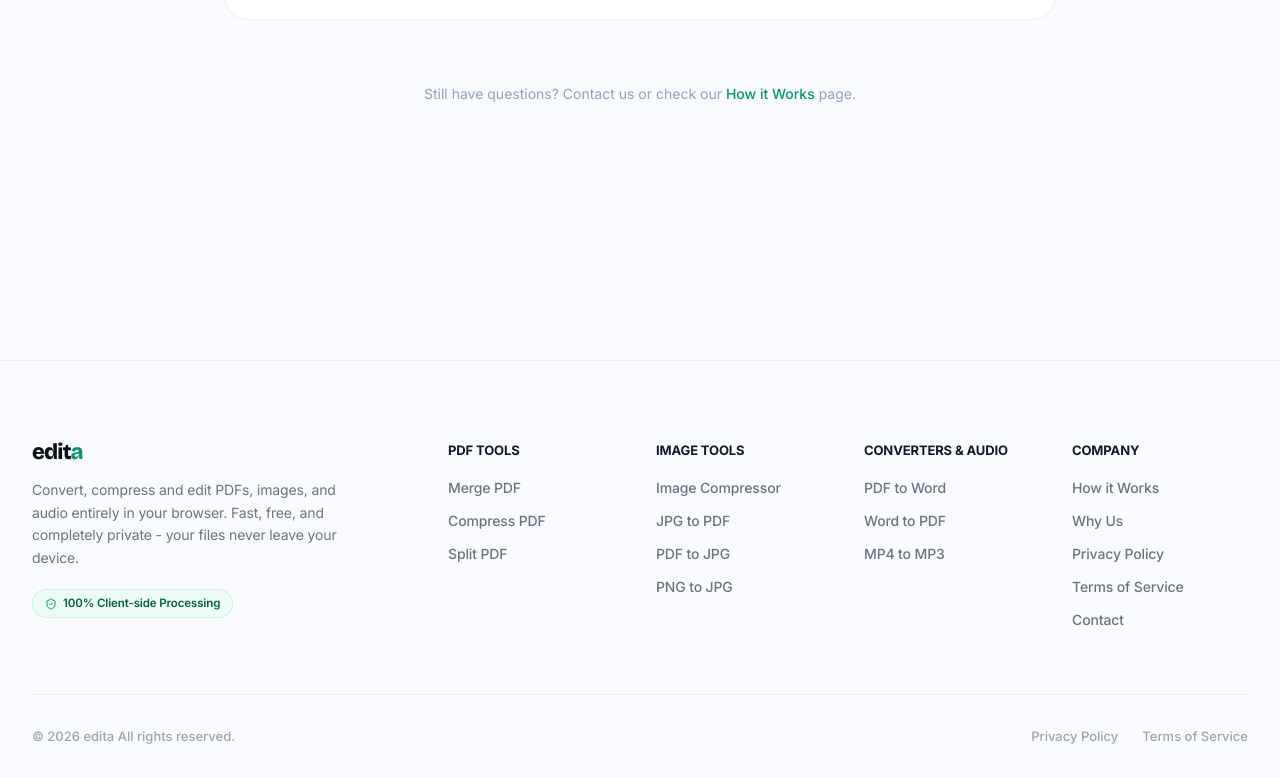
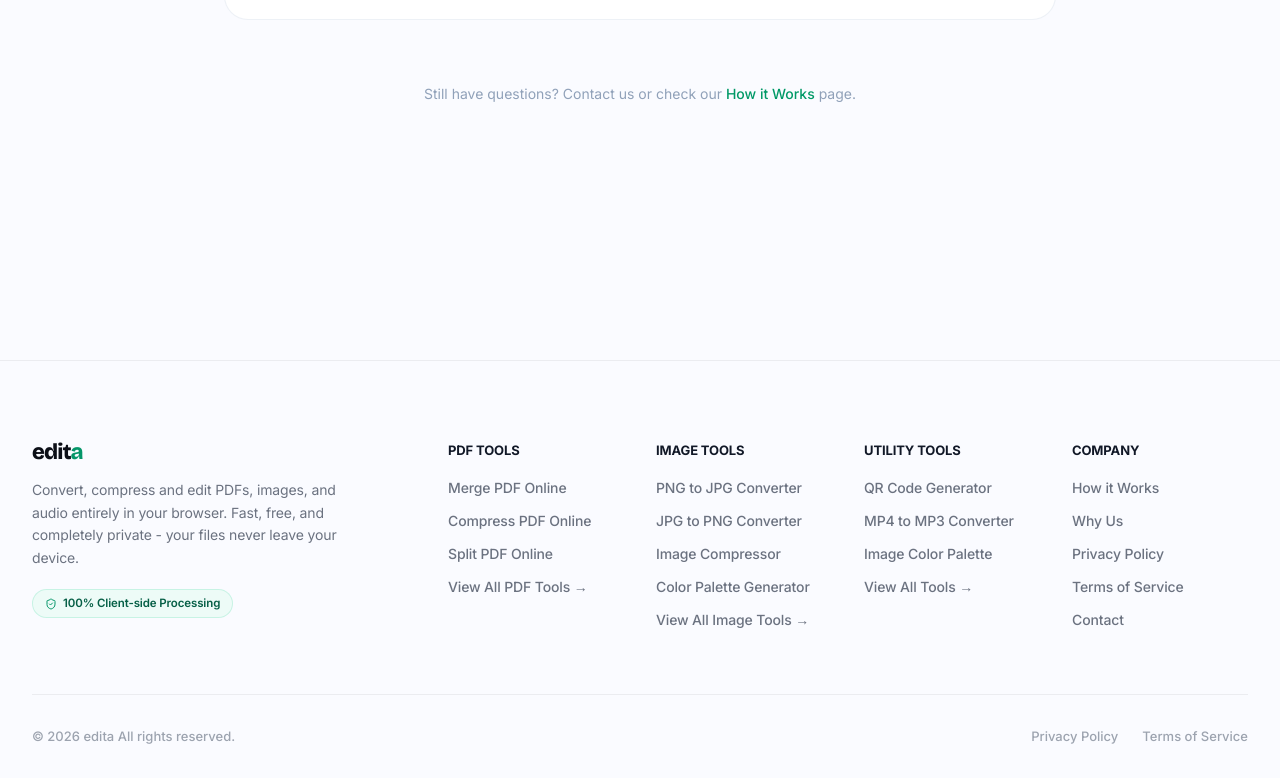
Before and after one commit to siddharth-fr/edita, a Next.js app: page / in a window 1280 px wide. Shown: the part 3901-4679 px from the top of the page. Built offline with nearby package versions, Linux system fonts and the light colour scheme.

Commit message:
improved footer

```diff
--- a/src/components/layout/Footer.tsx
+++ b/src/components/layout/Footer.tsx
@@ -5,26 +5,29 @@ const CATEGORIES = [
     {
         title: 'PDF Tools',
         links: [
-            { label: 'Merge PDF', href: '/tools/merge-pdf' },
-            { label: 'Compress PDF', href: '/tools/compress-pdf' },
-            { label: 'Split PDF', href: '/tools/split-pdf' },
+            { label: 'Merge PDF Online', href: '/tools/merge-pdf' },
+            { label: 'Compress PDF Online', href: '/tools/compress-pdf' },
+            { label: 'Split PDF Online', href: '/tools/split-pdf' },
+            { label: 'View All PDF Tools →', href: '/tools' },
         ],
     },
     {
         title: 'Image Tools',
         links: [
+            { label: 'PNG to JPG Converter', href: '/tools/png-to-jpg' },
+            { label: 'JPG to PNG Converter', href: '/tools/jpg-to-png' },
             { label: 'Image Compressor', href: '/tools/image-compressor' },
-            { label: 'JPG to PDF', href: '/tools/jpg-to-pdf' },
-            { label: 'PDF to JPG', href: '/tools/pdf-to-jpg' },
-            { label: 'PNG to JPG', href: '/tools/png-to-jpg' },
+            { label: 'Color Palette Generator', href: '/tools/image-color-palette-generator' },
+            { label: 'View All Image Tools →', href: '/tools' },
         ],
     },
     {
-        title: 'Converters & Audio',
+        title: 'Utility Tools',
         links: [
-            { label: 'PDF to Word', href: '/tools/pdf-to-word' },
-            { label: 'Word to PDF', href: '/tools/word-to-pdf' },
-            { label: 'MP4 to MP3', href: '/tools/mp4-to-mp3' },
+            { label: 'QR Code Generator', href: '/tools/qr-code-generator' },
+            { label: 'MP4 to MP3 Converter', href: '/tools/mp4-to-mp3' },
+            { label: 'Image Color Palette', href: '/tools/image-color-palette-generator' },
+            { label: 'View All Tools →', href: '/tools' },
         ],
     },
     {
```
